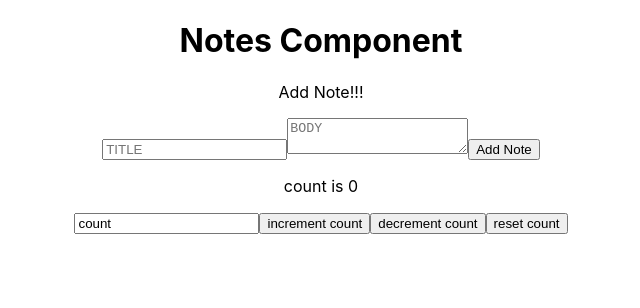
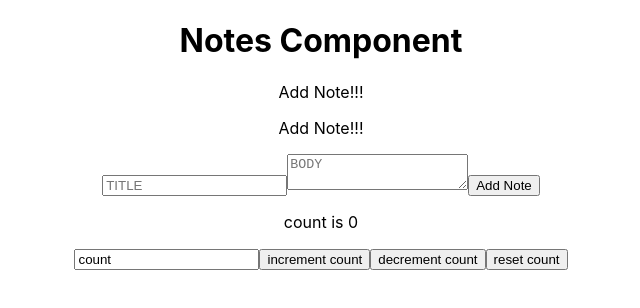
Before and after one commit to kgallagher52/React-Hooks, a React (Create React App) app: page / in a window 1280 px wide. Shown: the top 308 px of the page, without its empty margins (319-959 px from the left). Built offline with nearby package versions, Linux system fonts and the light colour scheme.

Commit message:
split the code into smaller fragments to prepare for context

```diff
--- /dev/null
+++ b/src/components/Form.js
@@ -0,0 +1,18 @@
+import React from 'react'
+
+const Form = ({ title, body, setBody, setTitle, addNote }) => {
+    return (
+        <span>
+            <p>Add Note!!!</p>
+            <form onSubmit={addNote}>
+                <input placeholder="TITLE" value={title} onChange={(e) => setTitle(e.target.value)}/>
+                <textarea placeholder="BODY" value={body} onChange={(e) => setBody(e.target.value)}/>
+                <button>Add Note</button>
+            </form>
+
+        </span>
+
+    )
+}
+
+export default Form
--- a/src/components/Notes.js
+++ b/src/components/Notes.js
@@ -3,6 +3,7 @@ import React, { useState, useEffect, useReducer } from 'react'
 //components
 import Note from './Note'
 import notesReducer from './notesReducer'
+import Form from './Form'
 
 const Notes = () => {
     const [notes, dispatch] = useReducer(notesReducer, [])
@@ -48,11 +49,7 @@ const Notes = () => {
             <h1>Notes Component</h1>
             <Note notes={notes} removeNote={removeNote}/>
             <p>Add Note!!!</p>
-            <form onSubmit={addNote}>
-                <input placeholder="TITLE" value={title} onChange={(e) => setTitle(e.target.value)}/>
-                <textarea placeholder="BODY" value={body} onChange={(e) => setBody(e.target.value)}/>
-                <button>Add Note</button>
-            </form>
+            <Form title={title} body={body} setTitle={setTitle} setBody={setBody} addNote={addNote}/>
         </div>
     )
 }
```
